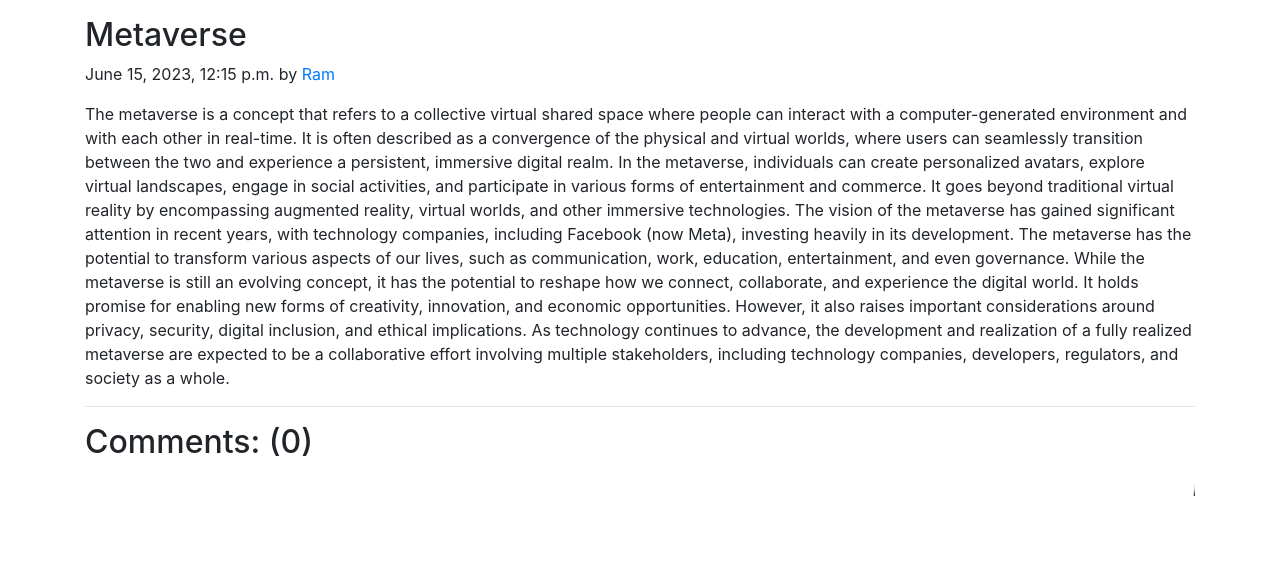
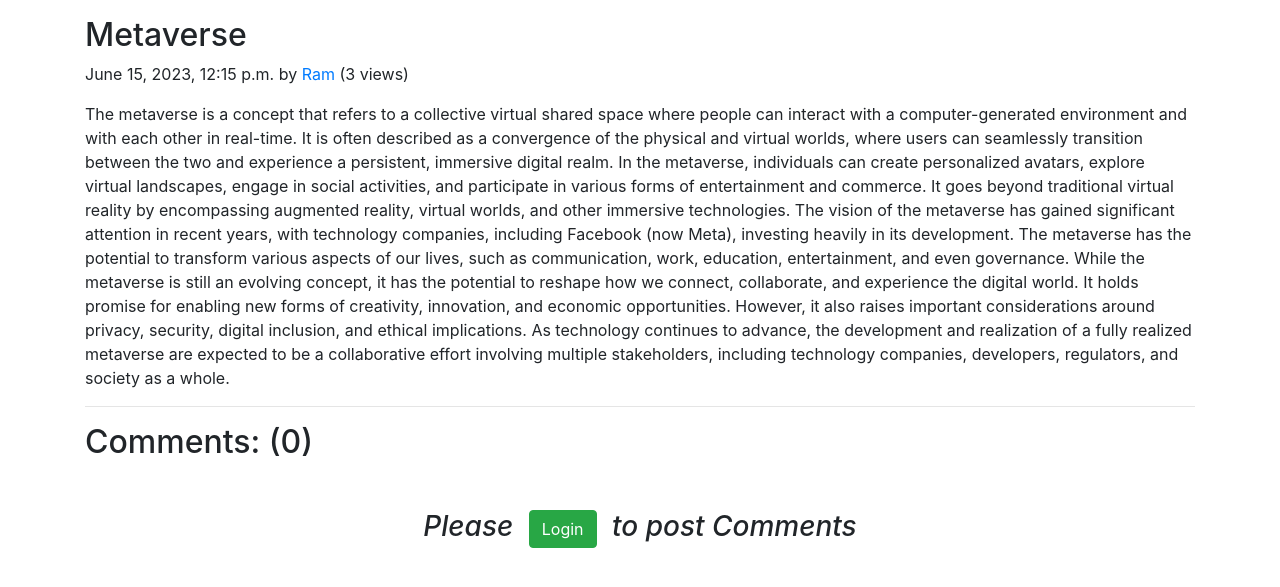
Before and after one commit to Neeraz666/DjangoBlog, a Django app: a page that uses iCoder/templates/blog/blogpost.html in a window 1280 px wide. Shown: the part 56-643 px from the top of the page. Run offline with Django 4.2, Linux system fonts and the light colour scheme; data comes from the database, SQL or seed files in the repository; both versions use the stored data as it was after the commit; some libraries are stand-ins or nearby versions.

Commit message:
Added new feature: View_counter and so on.

```diff
--- a/iCoder/blog/models.py
+++ b/iCoder/blog/models.py
@@ -8,6 +8,7 @@
     content = models.TextField(default='')
     author = models.CharField(max_length=255)
     slug = models.CharField(max_length=130)
+    views= models.IntegerField(default=0)
     timeStamp = models.DateTimeField(blank=True)
 
     def __str__(self):
--- a/iCoder/blog/views.py
+++ b/iCoder/blog/views.py
@@ -11,6 +11,8 @@
 
 def blogPost(request, slug):
     post=Post.objects.filter(slug=slug).first()
+    post.views += 1
+    post.save()
     comments= BlogComment.objects.filter(post=post)
     context={'post':post, 'comments': comments, 'user':request.user}
     return render(request, "blog/blogpost.html", context)
--- a/iCoder/iCoder/settings.py
+++ b/iCoder/iCoder/settings.py
@@ -42,6 +42,7 @@
     'django.contrib.staticfiles',
     'home.apps.HomeConfig',
     'blog.apps.BlogConfig',
+    'django.contrib.humanize'
 ]
 
 MIDDLEWARE = [
--- a/iCoder/templates/blog/blogpost.html
+++ b/iCoder/templates/blog/blogpost.html
@@ -3,10 +3,13 @@
 {% block title %} Blogpost{% endblock title %}
 
 {% block body %}
+{% load humanize %}
+
 <div class="container my-3 ">
     <div class="blog-post">
         <h2 class="blog-post-title">{{post.title}}</h2>
-        <p class="blog-post-meta">{{post.timeStamp}} by <a href="#">{{post.author}}</a></p>
+        <p class="blog-post-meta">{{post.timeStamp}} by <a href="/about">{{post.author}}</a>
+        (<span >{{post.views}} views</span>)</p>
 
         <p>{{post.content}}</p>
         <hr>
@@ -24,16 +27,21 @@
             <button type="submit" class="btn btn-primary">Submit</button>
         </form>
         {% else %}
-            <h3><marquee><i>Please Login to post Comments</i></marquee></h3>
+        <div class="d-flex justify-content-center align-items-center m-5">
+            <h3><i>Please <button type="button" class="btn btn-success mx-2" data-toggle="modal"
+                        data-target="#loginModal">
+                        Login
+                    </button> to post Comments</i></h3>
+        </div>
         {% endif %}
-        <div class="row my-3">
+        <div class="row md-3">
             {% for comment in comments %}
             <div class="col-md-1">
                 <img class="rounded mx-auto d-block w-100 p-1" src="/static/images/user.png" alt="user">
             </div>
             <div class="col-md-11">
-                <b>{{comment.user.username}}</b> <i>{{comment.timestamp}}</i> <br>
-                {{comment.comment}}
+                <b>{{comment.user.username}}</b> <span class='badge badge-success'><i>{{comment.timestamp| naturaltime}}</i> </span> <br>
+                &nbsp;&nbsp;&nbsp;&nbsp;{{comment.comment}}
             </div>
             {% endfor %}
         </div>
```
Also changed, not shown: iCoder/templates/blog/bloghome.html (+6 -6 lines), iCoder/blog/migrations/0004_post_views.py (added), iCoder/db.sqlite3. Lines whose indentation alone changed are shown as unchanged.
